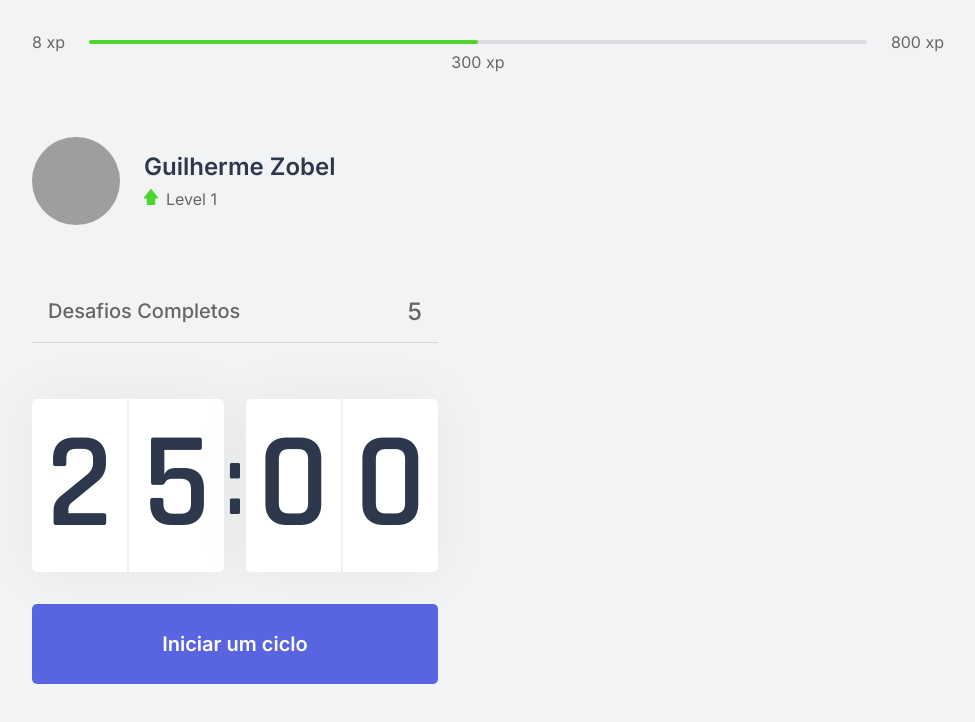
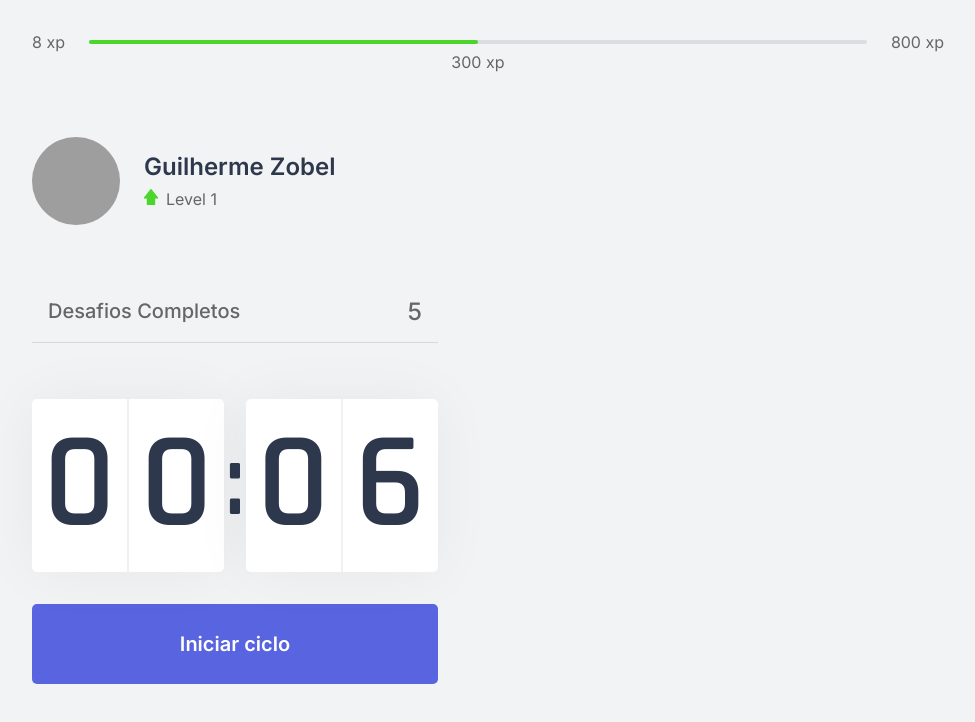
Before and after one commit to guilhermezobel/move.it-next, a Next.js app: page / in a window 1280 px wide. Shown: the top 722 px of the page, without its empty margins (152-1127 px from the left). Built offline with nearby package versions, Linux system fonts and the light colour scheme; grey boxes are pictures that could not be loaded.

Commit message:
feat: finalização do Countdown

```diff
--- a/src/components/Countdown.tsx
+++ b/src/components/Countdown.tsx
@@ -1,27 +1,39 @@
-import { useState, useEffect } from 'react'
-import styles from '../styles/components/Countdown.module.css'
+import { useState, useEffect } from "react";
+import styles from "../styles/components/Countdown.module.css";
+
+let countdownTimeout: NodeJS.Timeout;
 
 export function Countdown() {
-  const [time, setTime] = useState(25 *60)
-  const [active, setActive] = useState(false)
+  const [time, setTime] = useState(0.1 * 60);
+  const [isActive, setIsActive] = useState(false);
+  const [hasFinished, setHasFinished] = useState(false);
 
-  const minutes = Math.floor(time/60)
-  const seconds = time % 60
+  const minutes = Math.floor(time / 60);
+  const seconds = time % 60;
 
-  const [minuteLeft, minuteRight] = String(minutes).padStart(2, '0').split('')
-  const [secondLeft, secondRight] = String(seconds).padStart(2, '0').split('')
+  const [minuteLeft, minuteRight] = String(minutes).padStart(2, "0").split("");
+  const [secondLeft, secondRight] = String(seconds).padStart(2, "0").split("");
 
   function startCountdown() {
-    setActive(true)
+    setIsActive(true);
+  }
+
+  function resetCountdown() {
+    clearTimeout(countdownTimeout);
+    setIsActive(false);
+    setTime(0.1 * 60);
   }
 
   useEffect(() => {
-    if (active && time > 0) {
-      setTimeout(() => {
+    if (isActive && time > 0) {
+      countdownTimeout = setTimeout(() => {
         setTime(time - 1);
-      }, 1000)
+      }, 1000);
+    } else if (isActive && time == 0) {
+      setHasFinished(true);
+      setIsActive(false);
     }
-  }, [active, time])
+  }, [isActive, time]);
 
   return (
     <div>
@@ -37,13 +49,31 @@
         </div>
       </div>
 
+      {hasFinished ? (
+        <button disabled className={`${styles.countdownButton}`}>
+          Ciclo encerrado
+        </button>
+       ) : (
+        <>
+          {isActive ? (
+            <button
+              type="button"
+              className={`${styles.countdownButton} ${styles.countdownButtonActive}`}
+              onClick={resetCountdown}
+            >
+              Abandonar ciclo
+            </button>
+          ) : (
             <button
               type="button"
               className={styles.countdownButton}
               onClick={startCountdown}
             >
-        Iniciar um ciclo
+              Iniciar ciclo
             </button>
+          )}
+        </>
+      )}
     </div>
-  )
+  );
 }
--- a/src/styles/components/Countdown.module.css
+++ b/src/styles/components/Countdown.module.css
@@ -59,6 +59,22 @@
   transition: background-color 0.2s;
 }
 
-.countdownButton:hover {
+.countdownButton:not(:disabled):hover {
   background: var(--blue-dark);
 }
+
+.countdownButtonActive {
+  background: var(--white);
+  color: var(--title);
+}
+
+.countdownButton:not(:disabled):hover {
+  background: var(--red);
+  color: var(--white);
+}
+
+.countdownButton:disabled {
+  background: var(--white);
+  color: var(--test);
+  cursor: not-allowed;
+}
```
Lines whose indentation alone changed are shown as unchanged.
